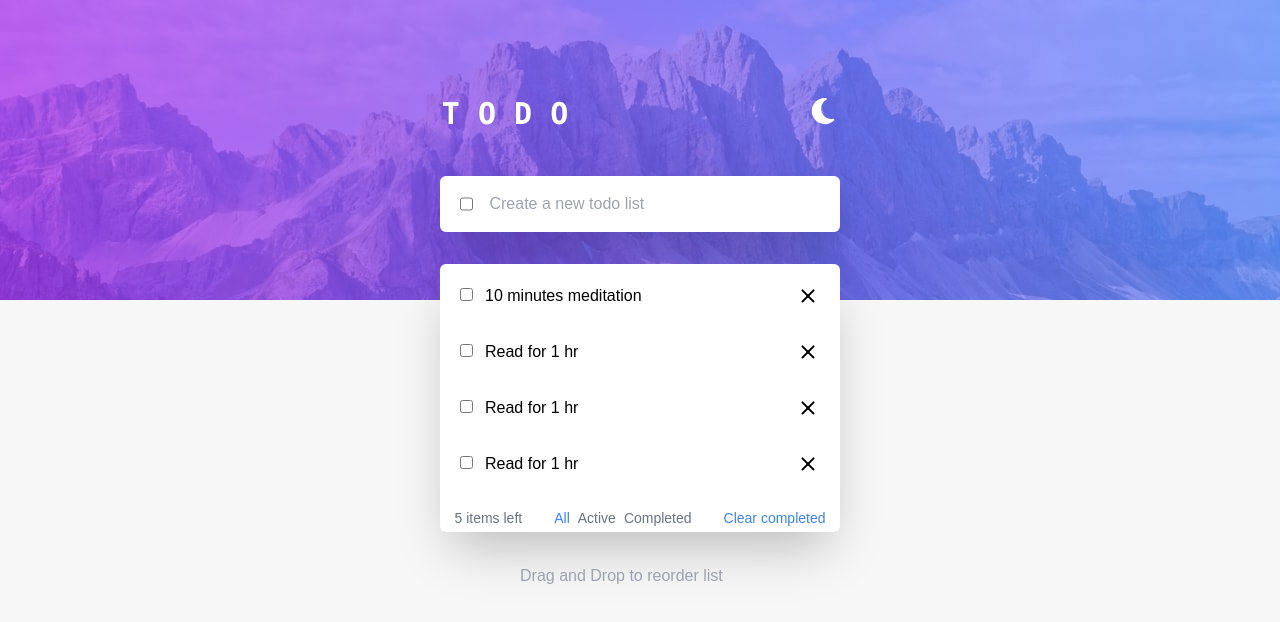
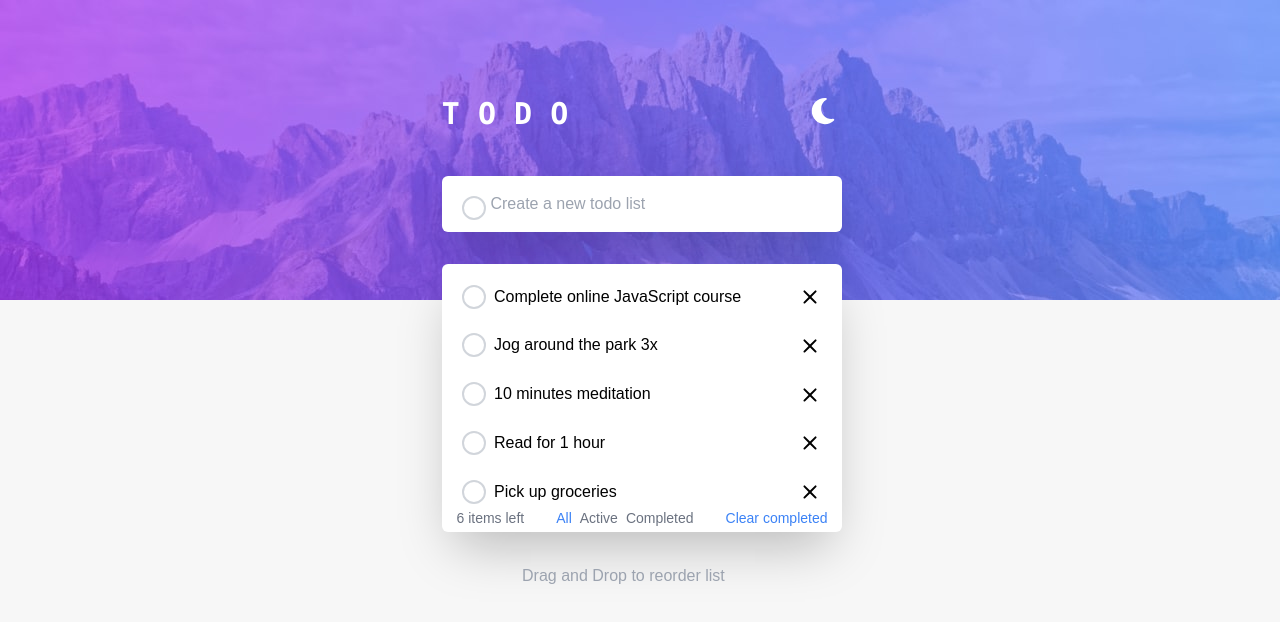
Before and after one commit to aalkaraii/ReactIntern, a React (Vite) app: page / in a window 1280 px wide. Shown: the top 622 px of the page. Built offline with nearby package versions, Linux system fonts and the light colour scheme.

Commit message:
added the add feature

```diff
--- a/src/Components/HomePage/HomePage.jsx
+++ b/src/Components/HomePage/HomePage.jsx
@@ -1,67 +1,108 @@
 import React, { useContext, useEffect, useState } from "react";
 import { ThemeContext } from "../BackgroundChange/BackgroundChange";
 import ClearRoundedIcon from "@mui/icons-material/ClearRounded";
+import RoundedCheckBox from "../RoundedCheckBox";
 
 const HomePage = () => {
   const { bgColor, listColor } = useContext(ThemeContext);
-  // const [value, setValue] = useState([]);
-  // function handleChange(e) {
-  //   setValue(e.target.value);
-  // }
+  const [check, setCheck] = useState();
 
-  // useEffect(() => {
-  //   localStorage.setItem("value", JSON.stringify(value));
-  // }, [value]);
+  const [tasks, setTasks] = useState([
+    { id: 1, status: "active", text: "Complete online JavaScript course" },
+    { id: 2, status: "active", text: "Jog around the park 3x" },
+    { id: 3, status: "active", text: "10 minutes meditation" },
+    { id: 4, status: "active", text: "Read for 1 hour" },
+    { id: 5, status: "active", text: "Pick up groceries" },
+    { id: 6, status: "active", text: "Complete Todo App on Frontend Mentor" },
+  ]);
+  const handleCheckToggle = (id) => {
+    setTasks((prevTasks) =>
+      prevTasks.map((task) =>
+        task.id === id ? { ...task, isChecked: !task.isChecked } : task
+      )
+    );
+  };
+  console.log(tasks);
+  const [newTask, setNewTask] = useState("");
 
-  // console.log(value);
-  const arr = [
-    "10 minutes meditation",
-    "Read for 1 hr",
-    "Read for 1 hr",
-    "Read for 1 hr",
-    "10 minutes meditation",
-    "Read for 1 hr",
-    "10 minutes meditation",
-    "Read for 1 hr",
-    "10 minutes meditation",
-    "Read for 1 hr",
-    "10 minutes meditation",
-    "Read for 1 hr",
-  ];
+  function handleChange(e) {
+    const { name, value } = e.target;
+    setNewTask(value);
+  }
+
+  const taskAddHandler = () => {
+    if (check) {
+      console.log("checked task");
+      setCheck(false);
+      return;
+    }
+    if (!check) {
+      console.log("add task", newTask);
+      let task = { id: tasks.length + 2, text: newTask, status: "active" };
+      setTasks((prev) => [...prev, task]);
+      setCheck(true);
+    }
+  };
+
+  const handelDelete = (id) => {
+    const deleteTask = tasks.filter((task) => task.id !== id);
+    setTasks(deleteTask);
+  };
+
   return (
-    <div style={bgColor} className="relative h-[62vh] md:h-[62vh]">
+    <form style={bgColor} className="relative h-[62vh] md:h-[62vh]">
       <div
         // style={listColor}
         className="absolute top-[-7%] left-1/2 transform -translate-x-1/2 -translate-y-1/4 flex justify-center items-center flex-col pt-4 pb-4 z-10  "
       >
-        <div className="px-4">
+        <div className="pl-1 ">
           <div
             className=" mt-2 mb-2  flex h-14 p-5 rounded-md shadow-2xl"
             style={listColor}
           >
-            <input type="checkbox" className="mr-3 rounded-full " />
+            <div>
+              <RoundedCheckBox
+                isChecked={check}
+                checkHanlder={taskAddHandler}
+              />
+            </div>
             <input
               style={{ ...listColor, outline: "none" }}
               className="rounded-sm  "
               placeholder=" Create a new todo list "
-              // value={value}
-              // onChange={handleChange}
+              type="text"
+              value={newTask}
+              onChange={handleChange}
+              // onSubmit={taskAddHandler}
             ></input>
           </div>
 
           <div className="p-1 mt-8  rounded-md shadow-2xl " style={listColor}>
-            <div className="max-h-60 overflow-y-auto">
+            <div className="max-h-60 overflow-y-auto p-1">
               <ul>
-                {arr.map((value, index) => (
+                {tasks.map((task) => (
                   <li
-                    key={index}
-                    className="p-4 flex justify-between items-center text-xs md:text-base"
+                    key={task.id}
+                    className="p-3 flex justify-between items-center text-xs md:text-base"
                   >
-                    <div>
-                      <input type="checkbox" className="mr-3 rounded-full" />
-                      {value}
+                    <div className="flex gap-2">
+                      <div
+                        isChecked={task.isChecked}
+                        checkHanlder={() => handleCheckToggle(task.id)}
+                      >
+                        <RoundedCheckBox
+                        // style={{
+                        //   textDecoration: task.isChecked
+                        //     ? "line-through"
+                        //     : "none",
+                        // }}
+                        />
+                      </div>
+                      <div>{task.text}</div>
                     </div>
-                    <ClearRoundedIcon />
+                    <div onClick={() => handelDelete(task.id)}>
+                      <ClearRoundedIcon />
+                    </div>
                   </li>
                 ))}
               </ul>
@@ -69,7 +110,7 @@ const HomePage = () => {
 
             <div className="flex flex-col justify-center items-center">
               <div className="flex gap-28 md:gap-8 text-xs md:text-sm text-gray-500 cursor-pointer">
-                <p className="flex ">5 items left</p>
+                <p className="flex "> {tasks.length} items left</p>
                 <div className=" gap-2 md:mt-0 hidden md:flex ">
                   <button className="text-blue-500">All</button>
                   <button>Active</button>
@@ -94,7 +135,7 @@ const HomePage = () => {
           </div>
         </div>
       </div>
-    </div>
+    </form>
   );
 };
 
--- /dev/null
+++ b/src/Components/RoundedCheckBox.jsx
@@ -0,0 +1,34 @@
+import React, { useState } from "react";
+
+const RoundedCheckBox = ({ isChecked, checkHanlder }) => {
+  return (
+    <label className="flex items-center cursor-pointer">
+      <div className="relative">
+        <input
+          type="checkbox"
+          className="sr-only"
+          checked={isChecked}
+          onChange={checkHanlder}
+        />
+        <div
+          className={`w-6 h-6 border-2 rounded-full flex items-center justify-center ${
+            isChecked
+              ? "bg-blue-500 border-blue-500"
+              : "bg-white border-gray-300"
+          }`}
+        >
+          {isChecked && (
+            <svg
+              className="w-4 h-4 text-white fill-current"
+              viewBox="0 0 20 20"
+            >
+              <path d="M0 11l2-2 5 5L18 3l2 2L7 18z" />
+            </svg>
+          )}
+        </div>
+      </div>
+    </label>
+  );
+};
+
+export default RoundedCheckBox;
```
